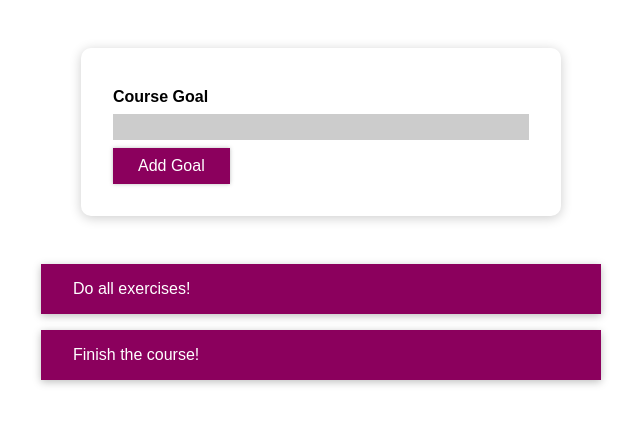
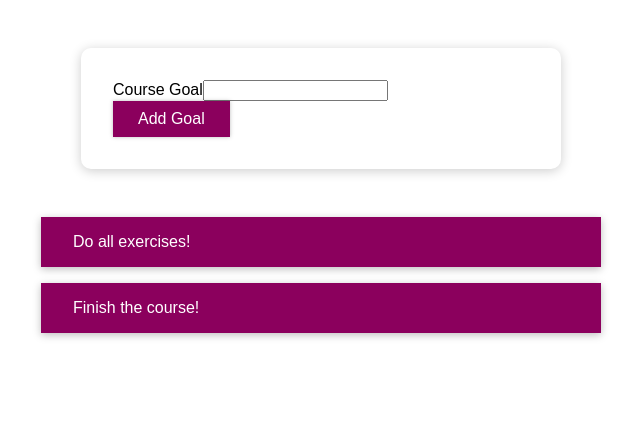
Before and after one commit to Plorrain/styling-in-react, a React (Create React App) app: page / in a window 1280 px wide. Shown: the top 424 px of the page, without its empty margins (319-959 px from the left). Built offline with nearby package versions, Linux system fonts and the light colour scheme.

Commit message:
commenting out all styled components to start using css modules: looks more like classic CSS

```diff
--- a/src/components/CourseGoals/CourseInput/CourseInput.js
+++ b/src/components/CourseGoals/CourseInput/CourseInput.js
@@ -1,34 +1,35 @@
 import React, { useState } from 'react';
-import styled from 'styled-components';
+// import styled from 'styled-components';
 
 import Button from '../../UI/Button/Button';
-import './CourseInput.css';
+import styles from './CourseInput.module.css';
 
-const FormControl = styled.div`
-  margin: 0.5rem 0;
+// const FormControl = styled.div`
+//   margin: 0.5rem 0;
 
-  & label {
-    font-weight: bold;
-    display: block;
-    margin-bottom: 0.5rem;
-  }
+//   & label {
+//     font-weight: bold;
+//     display: block;
+//     margin-bottom: 0.5rem;
+//     color: ${props => props.invalid ? 'orange' : 'pink'}
+//   }
 
-  & input {
-    display: block;
-    width: 100%;
-    border: 1px solid ${props => props.invalid ? 'orange' : '#ccc'};
-    background-color: ${props => props.invalid ? 'rgb(247, 200, 112)' : '#ccc'};
-    font: inherit;
-    line-height: 1.5rem;
-    padding: 0 0.25rem;
-  }
+//   & input {
+//     display: block;
+//     width: 100%;
+//     border: 1px solid ${props => props.invalid ? 'orange' : '#ccc'};
+//     background-color: ${props => props.invalid ? 'rgb(247, 200, 112)' : '#ccc'};
+//     font: inherit;
+//     line-height: 1.5rem;
+//     padding: 0 0.25rem;
+//   }
 
-  & input:focus {
-    outline: none;
-    background: #fad0ec;
-    border-color: #8b005d;
-  }
-`;
+//   & input:focus {
+//     outline: none;
+//     background: #fad0ec;
+//     border-color: #8b005d;
+//   }
+// `;
 
 const CourseInput = props => {
   const [enteredValue, setEnteredValue] = useState('');
@@ -52,10 +53,11 @@
 
   return (
     <form onSubmit={formSubmitHandler}>
-      <FormControl invalid={!isValid}>
+      <div >
+        {/*-> piece of code was in div tag called <ForControl> when using styled components: invalid={!isValid} */}
         <label>Course Goal</label>
         <input type="text" onChange={goalInputChangeHandler} />
-      </FormControl>
+      </div>
       <Button type="submit">Add Goal</Button>
     </form>
   );
--- a/src/components/CourseGoals/CourseInput/CourseInput.css
+++ b/src/components/CourseGoals/CourseInput/CourseInput.module.css
@@ -1,4 +1,4 @@
-/* .form-control {
+.form-control {
   margin: 0.5rem 0;
 }
 
@@ -30,4 +30,4 @@
 
 .form-control.invalid label {
   color: orange;
-} */
+}
--- a/src/components/UI/Button/Button.js
+++ b/src/components/UI/Button/Button.js
@@ -1,28 +1,34 @@
-import styled from 'styled-components';
-// import './Button.css';
+// import styled from 'styled-components';
+import React from 'react';
+import styles from './Button.module.css';
 
-const Button = styled.button`
-    font: inherit;
-    padding: 0.5rem 1.5rem;
-    border: 1px solid #8b005d;
-    color: white;
-    background: #8b005d;
-    box-shadow: 0 0 4px rgba(0, 0, 0, 0.26);
-    cursor: pointer;
+// const Button = styled.button`
+//     width: 100%;
+//     font: inherit;
+//     padding: 0.5rem 1.5rem;
+//     border: 1px solid #8b005d;
+//     color: white;
+//     background: #8b005d;
+//     box-shadow: 0 0 4px rgba(0, 0, 0, 0.26);
+//     cursor: pointer;
 
-  &:focus {
-    outline: none;
-  }
+//     @media (min-width: 768px) {
+//       width: auto;
+//     }
 
-  &:hover,
-  &:active {
-    background: #ac0e77;
-    border-color: #ac0e77;
-    box-shadow: 0 0 8px rgba(0, 0, 0, 0.26);
-  }
-`;
+//   &:focus {
+//     outline: none;
+//   }
 
-// classic Button component below. New way with styled components above.
+//   &:hover,
+//   &:active {
+//     background: #ac0e77;
+//     border-color: #ac0e77;
+//     box-shadow: 0 0 8px rgba(0, 0, 0, 0.26);
+//   }
+// `;
+
+// classic Button component below. One other way with styled components above.
 
 // const Button = props => {
 //   return (
@@ -32,4 +38,14 @@
 //   );
 // };
 
+// styling with CSS modules below
+
+const Button = props => {
+  return (
+    <button type={props.type} className={styles.button} onClick={props.onClick}>
+      {props.children}
+    </button>
+  );
+};
+
 export default Button;
--- a/src/components/UI/Button/Button.css
+++ b/src/components/UI/Button/Button.module.css
@@ -1,4 +1,4 @@
-/* .button {
+.button {
   font: inherit;
   padding: 0.5rem 1.5rem;
   border: 1px solid #8b005d;
@@ -17,4 +17,4 @@
   background: #ac0e77;
   border-color: #ac0e77;
   box-shadow: 0 0 8px rgba(0, 0, 0, 0.26);
-} */
+}
```
